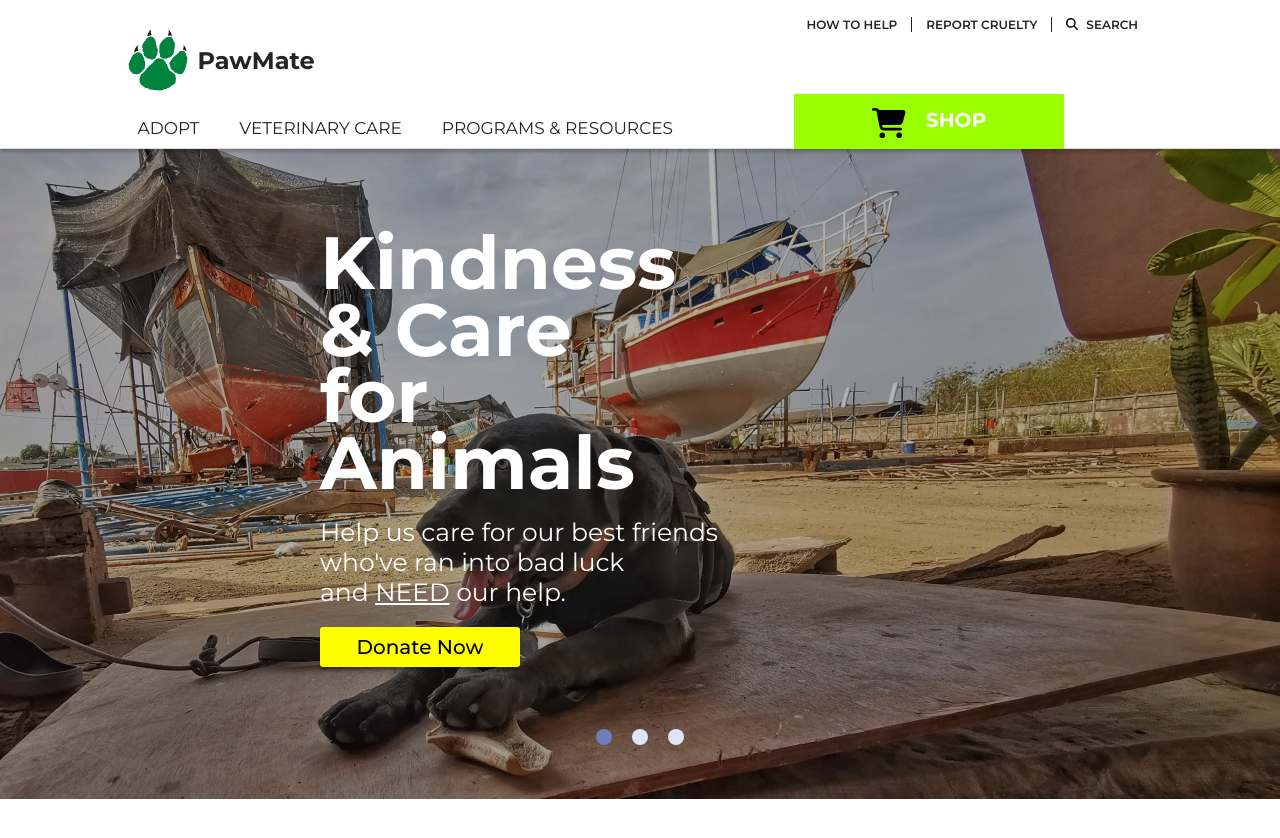
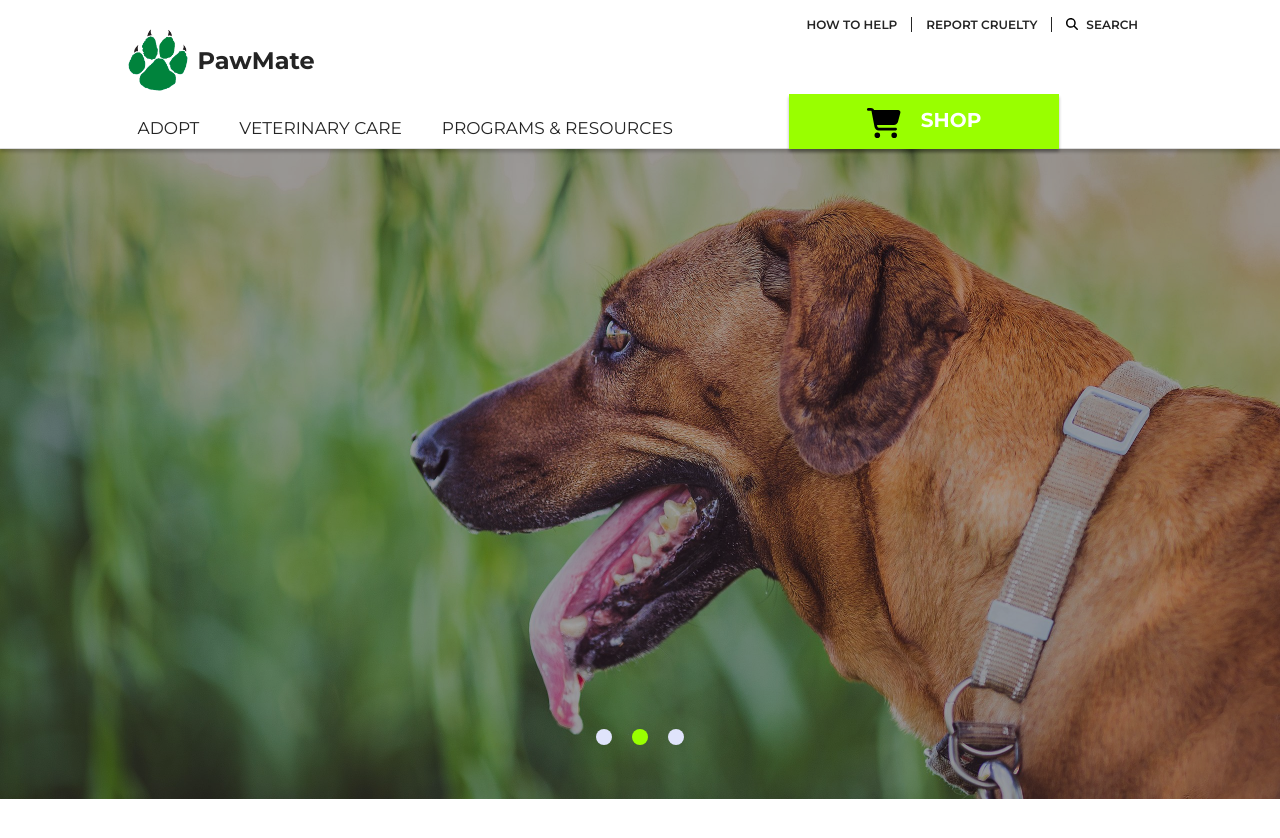
Before and after one commit to DennisEgh/dogwebsite-react, a React (Create React App) app: page / in a window 1280 px wide. Shown: the top 838 px of the page. Built offline with nearby package versions, Linux system fonts and the light colour scheme.

Commit message:
fixed small errors and changed tab name and img

```diff
--- a/public/index.html
+++ b/public/index.html
@@ -2,14 +2,14 @@
 <html lang="en">
   <head>
     <meta charset="utf-8" />
-    <link rel="icon" href="%PUBLIC_URL%/favicon.ico" />
+    <link rel="icon" type="image/png" href="logoprint-removebg-preview.png" />
     <meta name="viewport" content="width=device-width, initial-scale=1" />
     <meta name="theme-color" content="#000000" />
     <meta
       name="description"
       content="Web site created using create-react-app"
     />
-    <link rel="apple-touch-icon" href="%PUBLIC_URL%/logo192.png" />
+    <link rel="apple-touch-icon" href="../src/assets/logo.png" />
     <!--
       manifest.json provides metadata used when your web app is installed on a
       user's mobile device or desktop. See https://developers.google.com/web/fundamentals/web-app-manifest/
@@ -24,7 +24,7 @@
       work correctly both with client-side routing and a non-root public URL.
       Learn how to configure a non-root public URL by running `npm run build`.
     -->
-    <title>React App</title>
+    <title>PawMate</title>
   </head>
   <body>
     <noscript>You need to enable JavaScript to run this app.</noscript>
--- a/src/index.css
+++ b/src/index.css
@@ -30,6 +30,8 @@ nav {
   border-bottom: 1px solid #dbdbdb;
   padding-top: 20px;
   z-index: 100;
+  padding-left: 20px;
+  padding-right: 20px;
 }
 
 /* NAVIGATION */
@@ -107,6 +109,7 @@ nav {
   max-width: 270px;
   height: 55px;
   background-color: rgb(153, 255, 0);
+  box-shadow: 0 3px 3px rgb(0 0 0 / 30%);
   position: relative;
   left: 62%;
   top: -44px;
@@ -186,6 +189,9 @@ font-size: 30px;
 }
 .alice-carousel__wrapper{
   height: 650px !important;
+}
+.alice-carousel__dots-item:not(.__custom):hover, .alice-carousel__dots-item:not(.__custom).__active {
+  background-color: rgb(153, 255, 0) !important;
 }
 .item{
   width: 100%;
--- a/src/subcomponents/Gallery.jsx
+++ b/src/subcomponents/Gallery.jsx
@@ -59,9 +59,9 @@ const Gallery = () => {
           <AliceCarousel
             mouseTracking items={items}
             mouseTracking = {false}
-       //   autoPlay={true}
-        //  autoPlayInterval={3000}
-         // infinite={true}
+         autoPlay={true}
+          autoPlayInterval={3000}
+          infinite={true}
 
           />
         </>
```
Also changed, not shown: public/logoprint-removebg-preview.png (added).
